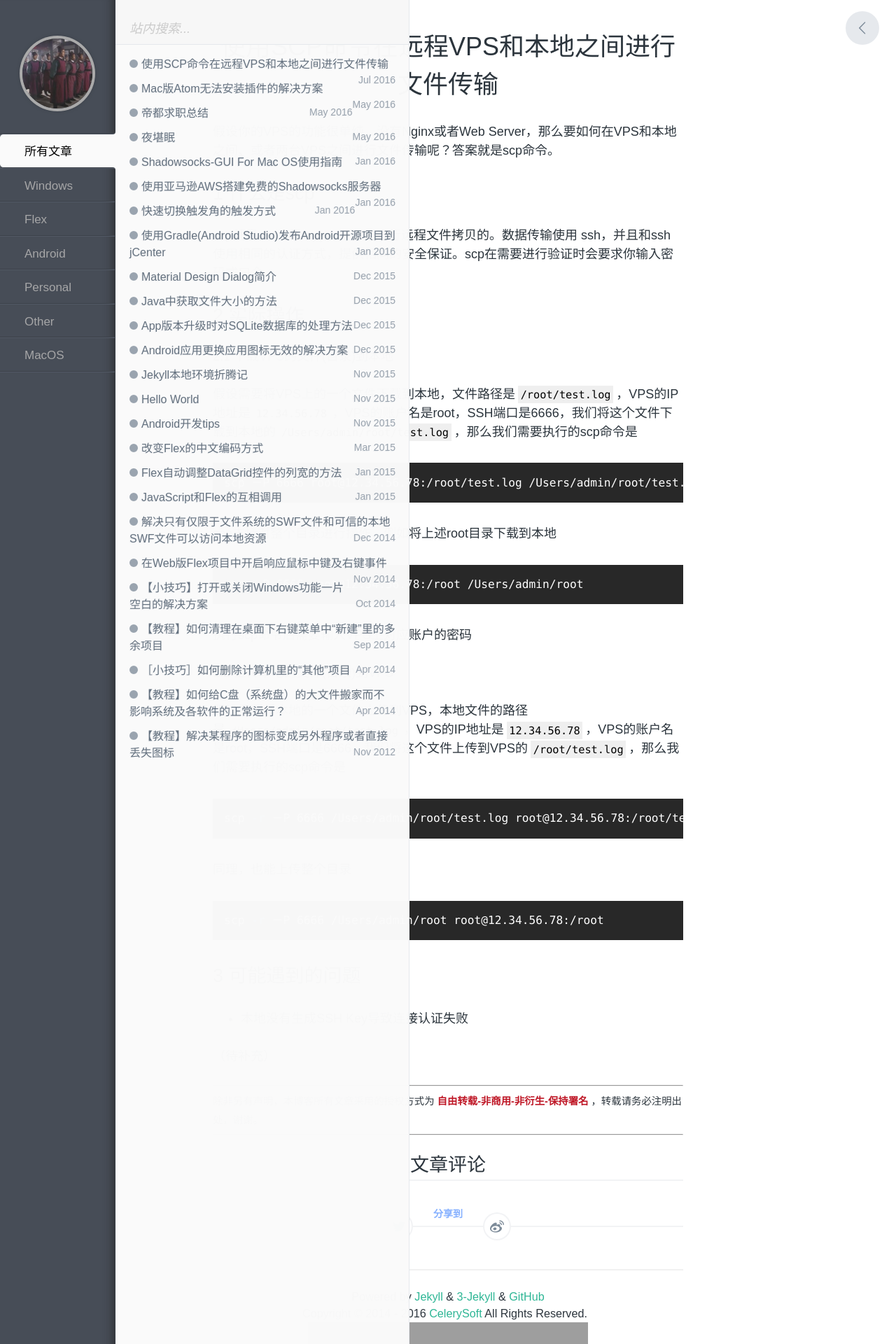
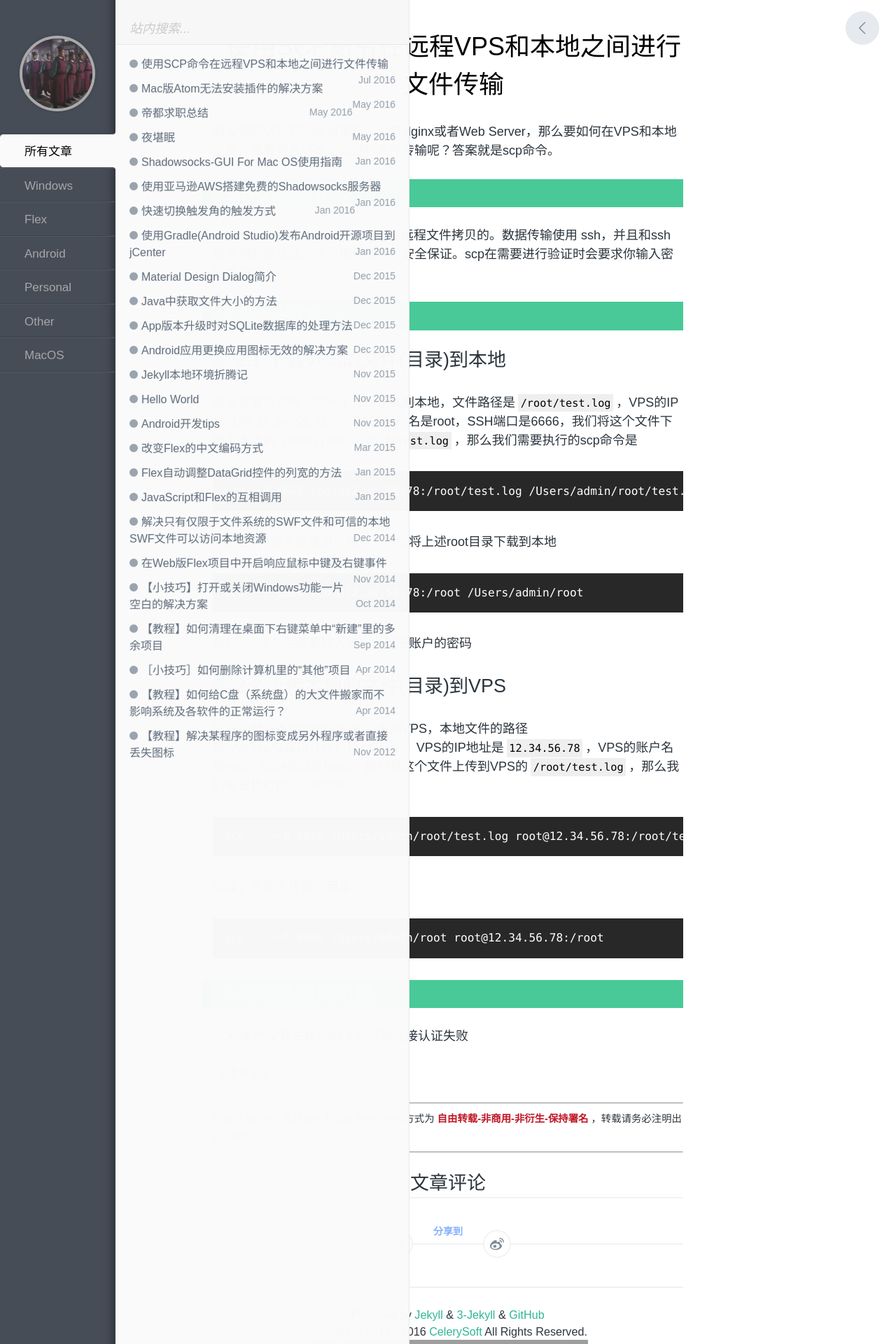
Before and after one commit to celerysoft/celerysoft.github.io, a Jekyll site: the page built from _posts/Other/2016-07-07-使用SCP命令在远程VPS和本地之间进行文件传输.md, in a window 1280 px wide. Shown: the top 1920 px of the page at 70% size. Built offline with Jekyll 4.4.1, drawn with Linux system fonts in a browser that asks for light colours; comment, search, counter and statistics services are not loaded; grey boxes are pictures that could not be loaded.

Commit message:
update style of post

```diff
--- a/_posts/Other/2016-07-07-使用SCP命令在远程VPS和本地之间进行文件传输.md
+++ b/_posts/Other/2016-07-07-使用SCP命令在远程VPS和本地之间进行文件传输.md
@@ -7,13 +7,13 @@ tags: [SCP, VPS, 文件传输]
 
 假设你的VPS的功能很单纯，没有Nginx或者Web Server，那么要如何在VPS和本地之间、或者两台VPS之间进行文件传输呢？答案就是scp命令。
 
-## 1 什么是scp
+# 1 什么是scp
 
 scp就是secure copy，是用来进行远程文件拷贝的。数据传输使用 ssh，并且和ssh 使用相同的认证方式，提供相同的安全保证。scp在需要进行验证时会要求你输入密码或口令。
 
-## 2 实际操作
+# 2 实际操作
 
-#### 2.1 下载VPS的文件(目录)到本地
+## 2.1 下载VPS的文件(目录)到本地
 
 假设需要将VPS上的一个文件下载到本地，文件路径是`/root/test.log`，VPS的IP地址是`12.34.56.78`，VPS的账户名是root，SSH端口是6666，我们将这个文件下载到本地的`/Users/admin/root/test.log`，那么我们需要执行的scp命令是
 
@@ -29,7 +29,7 @@ scp －P 6666 root@12.34.56.78:/root /Users/admin/root
 
 执行scp命令后需要输入VPS上对应账户的密码
 
-#### 2.2 上传本地的文件(目录)到VPS
+## 2.2 上传本地的文件(目录)到VPS
 
 假设需要将本地的一个文件上传到VPS，本地文件的路径是`/Users/admin/root/test.log`，VPS的IP地址是`12.34.56.78`，VPS的账户名是root，SSH端口是6666，我们将这个文件上传到VPS的`/root/test.log`，那么我们需要执行的scp命令是
 
@@ -43,7 +43,7 @@ scp -r －P 6666 /Users/admin/root/test.log root@12.34.56.78:/root/test.log
 scp -r －P 6666 /Users/admin/root root@12.34.56.78:/root
 {% endhighlight %}
 
-## 3 可能遇到的问题
+# 3 可能遇到的问题
 
 * 本地没有生成SSH Key导致连接认证失败
 
--- a/assets/css/style.css
+++ b/assets/css/style.css
@@ -412,11 +412,38 @@ h1, h2, h3, h4, h5, h6 {
   text-align: center;
 }
 
-#post__title {
+#post__content #post__title {
   margin: 0;
   padding-top: 1.1em;
   font-size: 2em;
   text-align: center;
+  color: black;
+  border: 0px;
+  background: #FFFFFF
+}
+
+#post__content > h1 {
+  color: white;
+  background: #49c998;
+  border-left: 16px solid #2A9581;
+  border-left-style: solid;
+  margin-left: -16px;
+  padding-left: 16px;
+  text-shadow: none;
+}
+
+#post__content > h2 {
+  border-left: 16px solid #49c998;
+  border-left-style: solid;
+  padding-left: 16px;
+  text-shadow: none;
+}
+
+#post__content > h3 {
+  border-left: 4px solid #49c998;
+  border-left-style: solid;
+  padding-left: 16px;
+  text-shadow: none;
 }
 
 #post__content > p, #post__content > ul, #post__content > ol {
```
